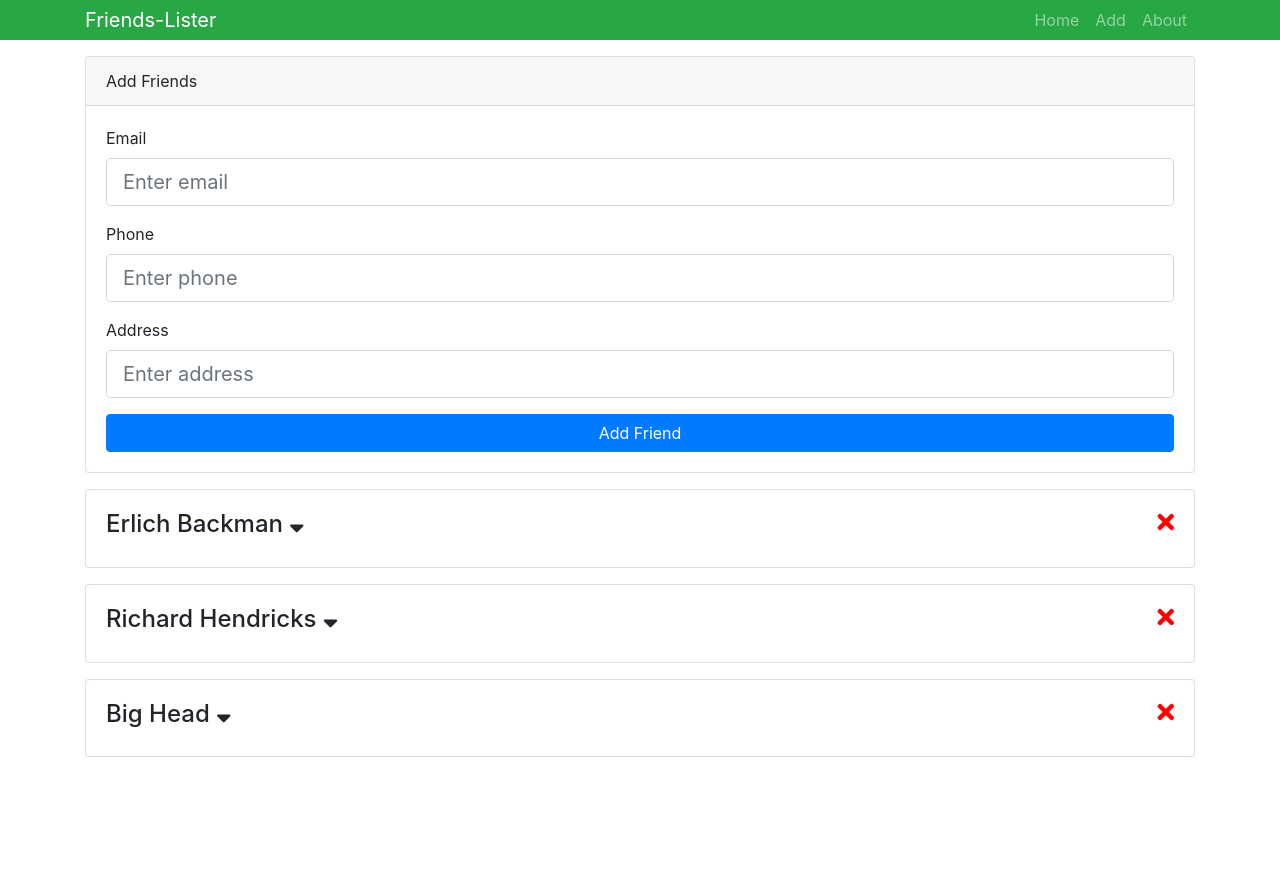
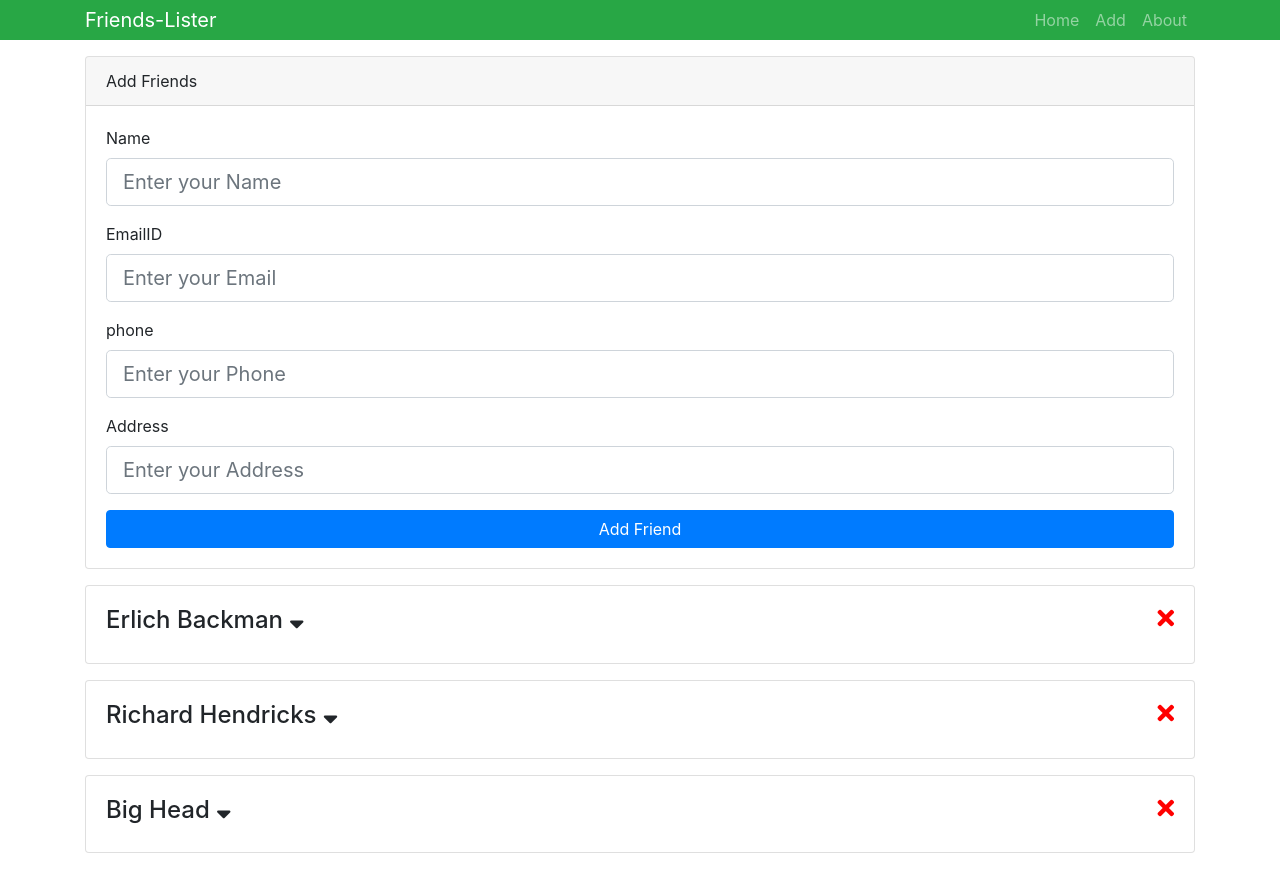
Before and after one commit to ganesh-deshmukh/friends-list, a React (Create React App) app: page / in a window 1280 px wide. Before the commit the page ends 800 px from the top, so only its background shows below. Built offline with nearby package versions, Linux system fonts and the light colour scheme.

Commit message:
passing values to TextInputGroup  through props, child uses by dstrg

```diff
--- a/src/components/friends/AddFriend.js
+++ b/src/components/friends/AddFriend.js
@@ -1,6 +1,7 @@
 import React, { Component } from "react";
 import { Consumer } from "../../context";
 import uuid from "uuid";
+import TextInputGroup from "../layouts/TextInputGroup";
 
 class AddFriends extends Component {
   state = {
@@ -50,41 +51,36 @@ class AddFriends extends Component {
               <div className="card-header">Add Friends</div>
               <div className="card-body">
                 <form onSubmit={this.onSubmit.bind(this, dispatch)}>
-                  <div className="form-groups">
-                    <label htmlFor="name">Email</label>
-                    <input
-                      value={email}
-                      type="email"
-                      name="email"
-                      className="form-control form-control-lg mb-3 "
-                      placeholder="Enter email"
+                  <TextInputGroup
+                    label="Name"
+                    name="name"
+                    placeholder="Enter your Name"
+                    value={name}
                     onChange={this.onChange}
                   />
-                  </div>
-                  <div className="form-groups">
-                    <label htmlFor="name">Phone</label>
-                    <input
-                      value={phone}
-                      type="text"
-                      name="phone"
-                      className="form-control form-control-lg mb-3"
-                      placeholder="Enter phone"
+                  <TextInputGroup
+                    label="EmailID"
+                    name="email"
+                    type="email"
+                    placeholder="Enter your Email"
+                    value={email}
                     onChange={this.onChange}
                   />
-                  </div>
-                  <div className="form-groups">
-                    <label htmlFor="name">Address</label>
-                    <input
-                      value={addr}
-                      type="text"
-                      name="addr"
-                      className="form-control form-control-lg mb-3"
-                      placeholder="Enter address"
+                  <TextInputGroup
+                    label="phone"
+                    name="phone"
+                    placeholder="Enter your Phone"
+                    value={phone}
                     onChange={this.onChange}
                   />
-                  </div>
+                  <TextInputGroup
+                    label="Address"
+                    name="addr"
+                    placeholder="Enter your Address"
+                    value={addr}
+                    onChange={this.onChange}
+                  />
                   <input
-                    // value={}
                     type="submit"
                     value="Add Friend"
                     className="btn btn-block btn-primary"
--- a/src/components/layouts/TextInputGroup.js
+++ b/src/components/layouts/TextInputGroup.js
@@ -1,6 +1,17 @@
 import React from "react";
+import PropTypes from "prop-types";
 
-const TextInputGroup = (label, name, value, placeholder, type, onChange) => {
+// accept values in props and apply destructuring.
+// instead of using (props.name)
+// we can use ({name}) as destructuring of props passed from parent.
+const TextInputGroup = ({
+  label,
+  name,
+  value,
+  placeholder,
+  type,
+  onChange
+}) => {
   return (
     <div className="form-groups">
       <label htmlFor={name}>{label}</label>
@@ -19,10 +30,13 @@ const TextInputGroup = (label, name, value, placeholder, type, onChange) => {
 TextInputGroup.protoTyeps = {
   name: PropTypes.string.isRequired,
   label: PropTypes.string.isRequired,
-  placeholder: PropTypes.string.isRequired,
   value: PropTypes.string.isRequired,
   placeholder: PropTypes.string.isRequired,
   type: PropTypes.string.isRequired,
   onChange: PropTypes.func.isRequired
 };
+
+TextInputGroup.defaultProps = {
+  type: "text"
+};
 export default TextInputGroup;
```
Lines whose indentation alone changed are shown as unchanged.
